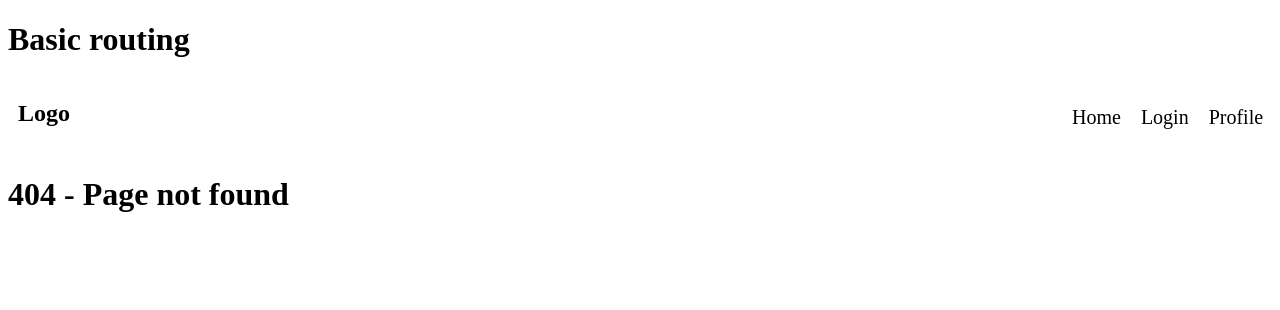
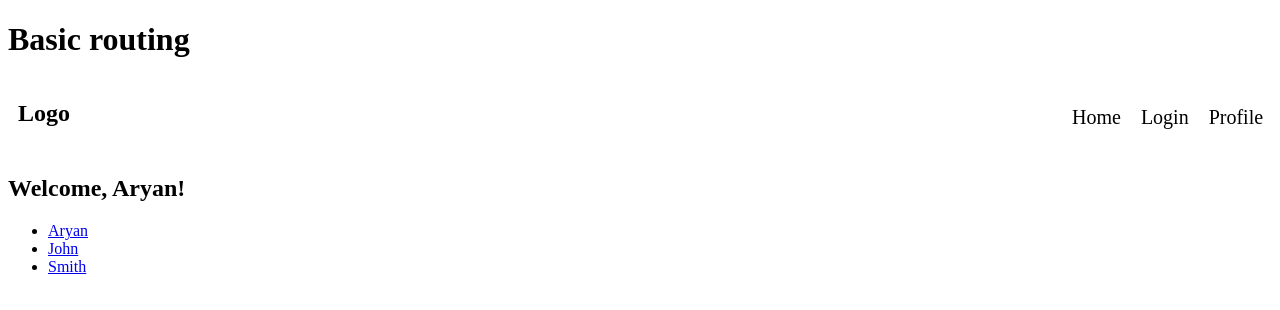
Before and after one commit to AryanNai08/Angular-Tutorial, an Angular app: page /users/1/Aryan in a window 1280 px wide. Before the commit this address had no page. Shown: the top 310 px of the page. Built offline with nearby package versions, Linux system fonts and the light colour scheme.

Commit message:
(Angular):-Dynamic routing

```diff
--- a/src/app/app.html
+++ b/src/app/app.html
@@ -41,3 +41,10 @@
       <!-- pass data from one component to another using routes -->
        <!-- <app-pass-data></app-pass-data>  -->
          <!-- we comment this linenecause we are rendering this component based on the route and if we render it here then it will always render and we want to render it only when we navigate to that route  -->
+
+         <!-- dynamic routing -->
+          <ul>
+            @for(user of users;track user.id) {
+              <li><a [routerLink]="['/users', user.id, user.name]">{{user.name}}</a></li>
+            }
+          </ul>
--- a/src/app/app.routes.ts
+++ b/src/app/app.routes.ts
@@ -4,6 +4,7 @@ import { ProfileComponenet } from './profile/profile';
 import { Home } from './home/home';
 import { PageNotFound } from './page-not-found/page-not-found';
 import { PassData } from './pass-data/pass-data';
+import { User } from './user/user';
 
 export const routes: Routes = [
     {path:'login',component:Login},
@@ -11,5 +12,6 @@ export const routes: Routes = [
     {path:'',component:Home},
     {path:'pass-data',component:PassData},
     {path:'pass-data/:name',component:PassData},
+    {path:'users/:id/:name',component:User},
     {path:'**',component:PageNotFound}
 ];
--- a/src/app/app.ts
+++ b/src/app/app.ts
@@ -1,5 +1,5 @@
 import { Component, signal } from '@angular/core';
-import { RouterLink, RouterOutlet } from '@angular/router';
+import { Router, RouterLink, RouterOutlet } from '@angular/router';
 import { Login } from './login/login';
 import { ProfileComponenet } from './profile/profile';
 import { count } from 'rxjs';
@@ -26,4 +26,29 @@ export class App {
     let x=20;
     console.log(x);
   }
+
+  users= [{
+    id:1,
+  name:'Aryan',
+  city:'Pune',
+  course:'Angular'
+  },
+  {
+    id:2,
+    name:'John',
+    city:'Mumbai',
+    course:'React'
+  },
+  {
+    id:3,
+    name:'Smith',
+    city:'Delhi',
+    course:'Vue'
+  }
+    ];
+
+    constructor(private router: Router) {}
+    ngOnInit(){
+
+    }
 }
--- /dev/null
+++ b/src/app/user/user.html
@@ -0,0 +1 @@
+<h2>Welcome, {{name}}!</h2>
--- /dev/null
+++ b/src/app/user/user.ts
@@ -0,0 +1,23 @@
+import { Component } from '@angular/core';
+import { ActivatedRoute } from '@angular/router';
+
+@Component({
+  selector: 'app-user',
+  imports: [],
+  templateUrl: './user.html',
+  styleUrl: './user.css',
+})
+export class User {
+  name: string | null = '';
+  constructor(private route: ActivatedRoute) {}
+
+  ngOnInit() {
+    this.route.params.subscribe((params) => {
+      const userId = params['id'];
+      this.name = params['name'];
+
+      console.log('User ID:', userId);
+      console.log('User Name:', this.name);
+    });
+  }
+}
```
Also changed, not shown: src/app/user/user.css (added), 1 other file (tests, documents, lock files or other folders).
